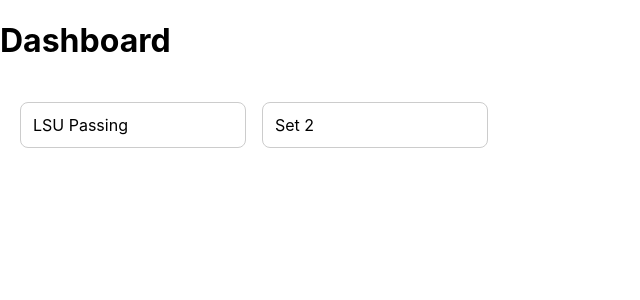
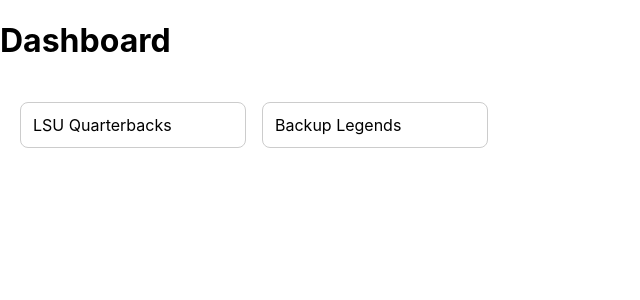
Before and after one commit to dcompt4/react_trivia, a React (Create React App) app: page / in a window 1280 px wide. Shown: the top 300 px of the page, without its empty margins (0-640 px from the left). Built offline with nearby package versions, Linux system fonts and the light colour scheme.

Commit message:
Initial build

```diff
--- a/src/components/Navbar.jsx
+++ b/src/components/Navbar.jsx
@@ -1,6 +1,6 @@
 import { useNavigate } from 'react-router-dom';
 
-export default function Navbar() {
+export default function Navbar({ title }) {
     const navigate = useNavigate();
     return (
       <div className="navbar">
@@ -10,6 +10,7 @@
           onClick={() => navigate('/')}
           style={{ cursor: 'pointer', height: '40px' }}
         />
+        <h2 style={{ marginLeft: '10px' }}>{title}</h2>
         <div className="colors">
           {['red', 'green', 'blue'].map(color => (
             <div
--- a/src/pages/Board.jsx
+++ b/src/pages/Board.jsx
@@ -2,11 +2,17 @@
 import { useParams } from 'react-router-dom';
 import Navbar from '../components/Navbar';
 import Card from '../components/Card';
+import { useLocation } from 'react-router-dom';
+
+
 
 export default function Board() {
   const { setId } = useParams();
   const [data, setData] = useState([]);
   const [selectedColor, setSelectedColor] = useState(null);
+  // inside your Board component:
+const location = useLocation();
+const pageTitle = location.state?.title || 'Board';
 
   useEffect(() => {
     fetch(`/data/${setId}.json`)
@@ -23,7 +29,7 @@
 
   return (
     <div>
-      <Navbar />
+      <Navbar title={pageTitle} />
       <div className="board-grid">
         {data.map((item, idx) => (
           <Card key={idx} data={item} selectedColor={selectedColor} />
--- a/src/pages/Home.jsx
+++ b/src/pages/Home.jsx
@@ -1,7 +1,8 @@
 import { useNavigate } from 'react-router-dom';
+
 const sets = [
-  { id: 'lsu_passing', title: 'LSU Passing' },
-  { id: 'set2', title: 'Set 2' }
+  { id: 'lsu_passing', title: 'LSU Quarterbacks' },
+  { id: 'set2', title: 'Backup Legends' }
 ];
 
 export default function Home() {
@@ -15,7 +16,9 @@
           <div
             key={set.id}
             className="card"
-            onClick={() => navigate(`/board/${set.id}`)}
+            onClick={() =>
+              navigate(`/board/${set.id}`, { state: { title: set.title } })
+            }
           >
             {set.title}
           </div>
```
Also changed, not shown: 1 other file (tests, documents, lock files or other folders). Lines whose indentation alone changed are shown as unchanged.
